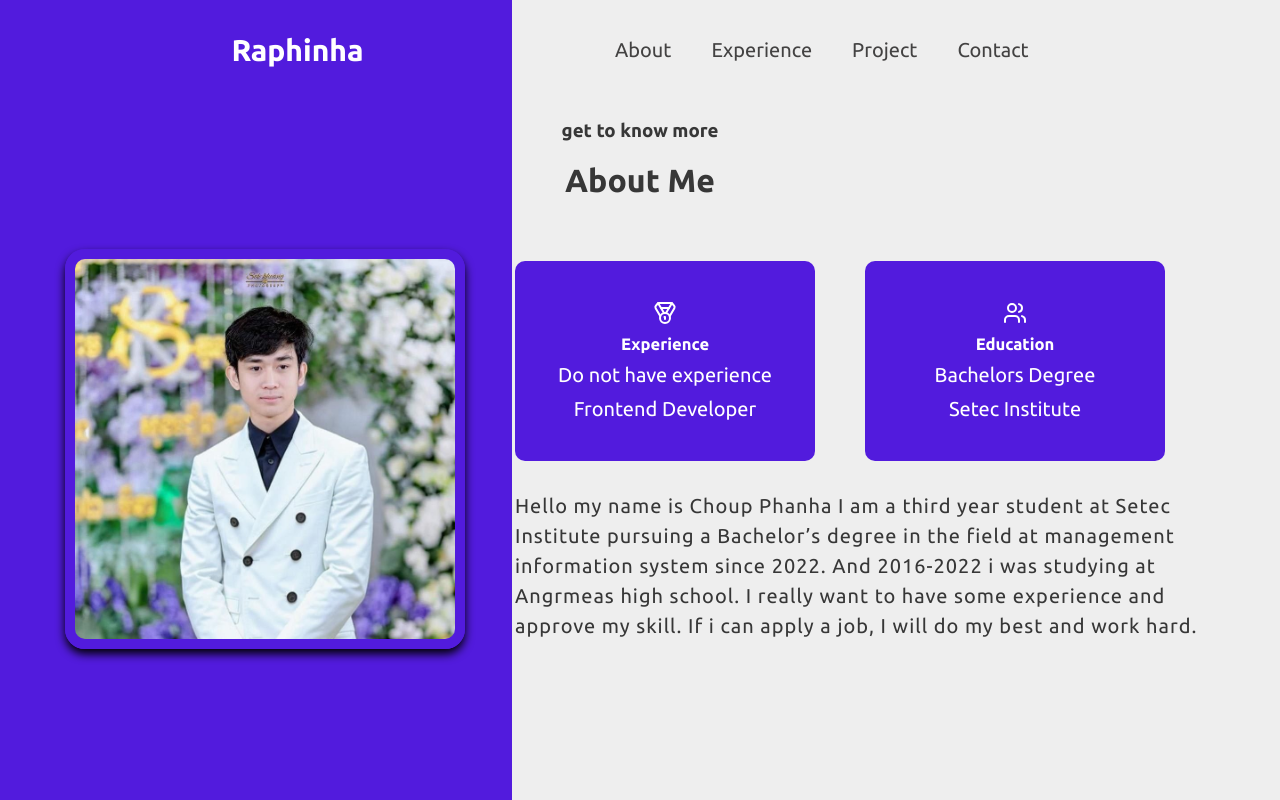
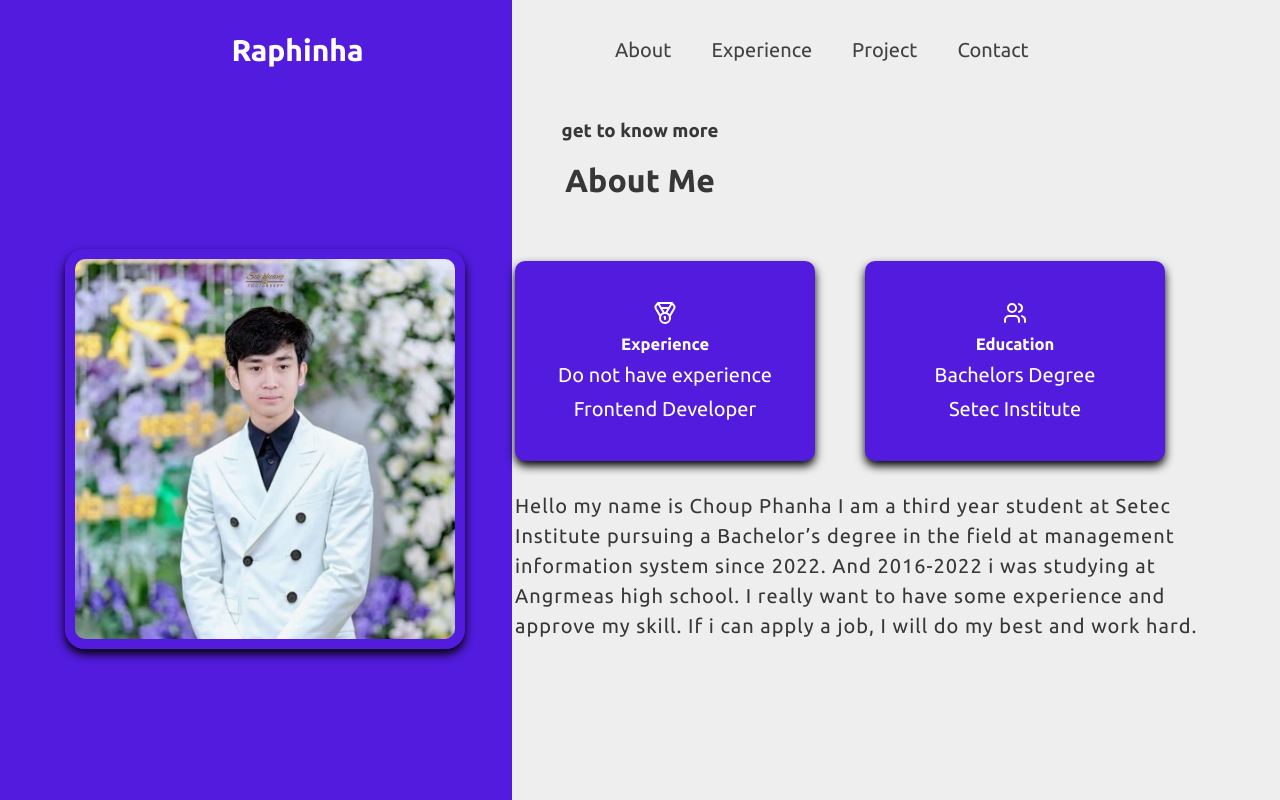
Before and after one commit to raphinha22/Portfolio, a React (Vite) app: page /about in a window 1280 px wide. Built offline with nearby package versions, Linux system fonts and the light colour scheme.

Commit message:
add shadow

```diff
--- a/src/App.css
+++ b/src/App.css
@@ -284,6 +284,7 @@ body {
   position: relative;
   cursor: pointer;
   background: var(--color-page);
+  box-shadow: var(--boxshadow);
 }
 .education {
   display: flex;
@@ -301,6 +302,7 @@ body {
   position: relative;
   cursor: pointer;
   background: var(--color-page);
+  box-shadow: var(--boxshadow);
 }
 .text-about {
   line-height: 30px;
```
